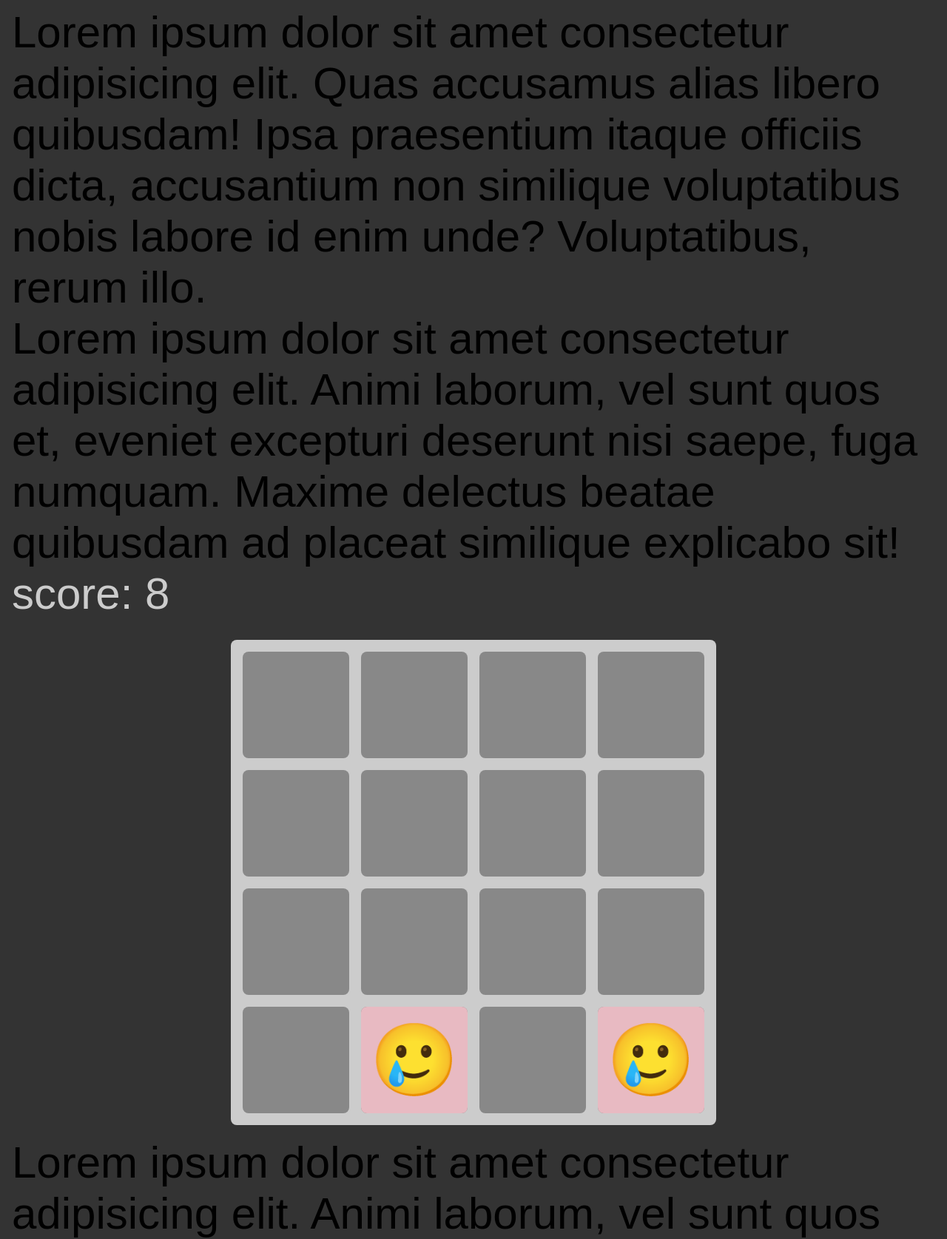
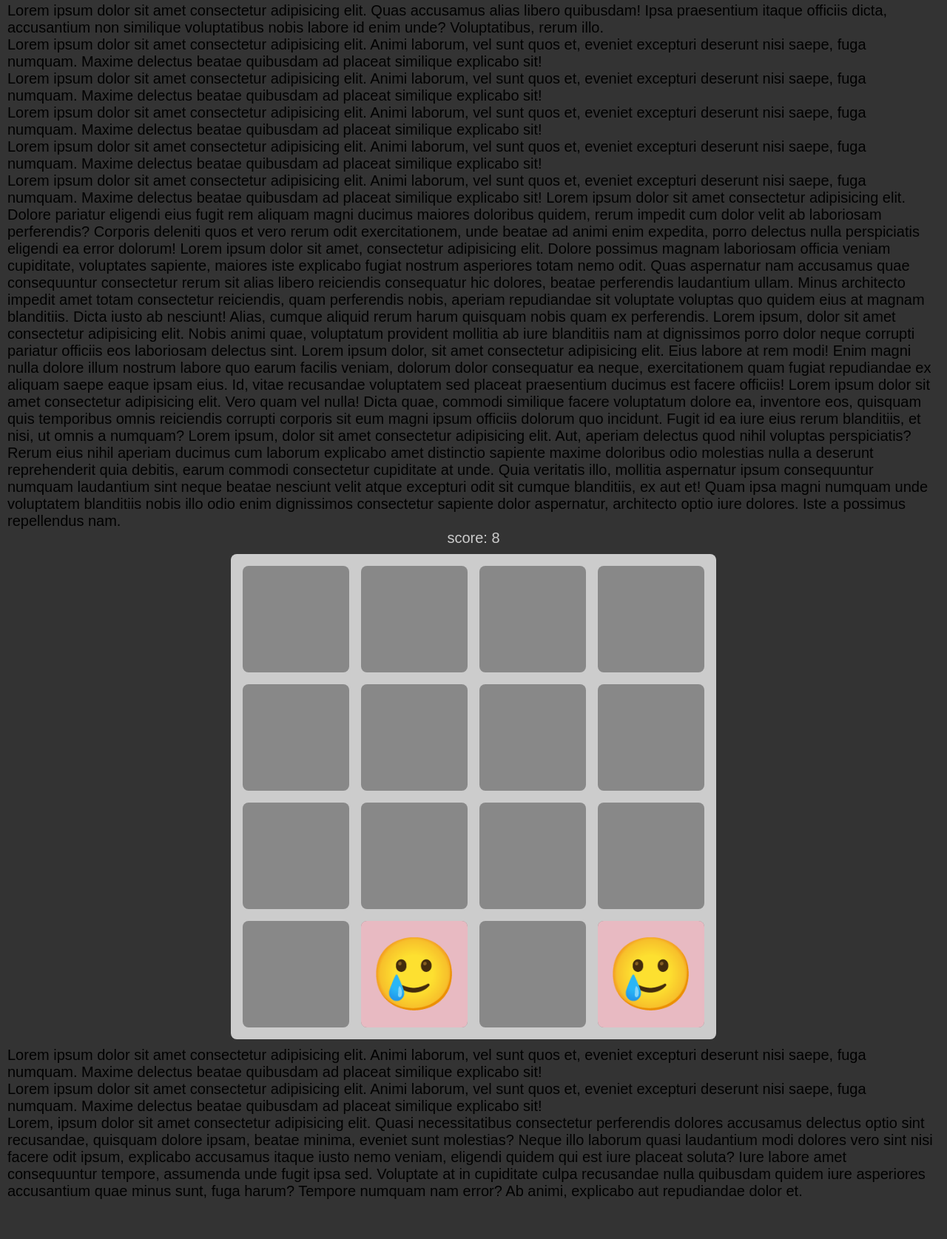
Before and after one commit to roast-rabbit/emoji2048, a plain HTML site: page index.html in a window 1280 px wide. Shown: the part 7-1682 px from the top of the page at 74% size. After the commit the page ends 1639 px from the top, so only its background shows below. Drawn offline with Linux system fonts and the light colour scheme.

Commit message:
adjust layout

```diff
--- a/index.html
+++ b/index.html
@@ -19,12 +19,69 @@
       vel sunt quos et, eveniet excepturi deserunt nisi saepe, fuga numquam.
       Maxime delectus beatae quibusdam ad placeat similique explicabo sit!
     </div>
+    <div>
+      Lorem ipsum dolor sit amet consectetur adipisicing elit. Animi laborum,
+      vel sunt quos et, eveniet excepturi deserunt nisi saepe, fuga numquam.
+      Maxime delectus beatae quibusdam ad placeat similique explicabo sit!
+    </div>
+    <div>
+      Lorem ipsum dolor sit amet consectetur adipisicing elit. Animi laborum,
+      vel sunt quos et, eveniet excepturi deserunt nisi saepe, fuga numquam.
+      Maxime delectus beatae quibusdam ad placeat similique explicabo sit!
+    </div>
+    <div>
+      Lorem ipsum dolor sit amet consectetur adipisicing elit. Animi laborum,
+      vel sunt quos et, eveniet excepturi deserunt nisi saepe, fuga numquam.
+      Maxime delectus beatae quibusdam ad placeat similique explicabo sit!
+    </div>
+    <div>
+      Lorem ipsum dolor sit amet consectetur adipisicing elit. Animi laborum,
+      vel sunt quos et, eveniet excepturi deserunt nisi saepe, fuga numquam.
+      Maxime delectus beatae quibusdam ad placeat similique explicabo sit! Lorem
+      ipsum dolor sit amet consectetur adipisicing elit. Dolore pariatur
+      eligendi eius fugit rem aliquam magni ducimus maiores doloribus quidem,
+      rerum impedit cum dolor velit ab laboriosam perferendis? Corporis deleniti
+      quos et vero rerum odit exercitationem, unde beatae ad animi enim
+      expedita, porro delectus nulla perspiciatis eligendi ea error dolorum!
+      Lorem ipsum dolor sit amet, consectetur adipisicing elit. Dolore possimus
+      magnam laboriosam officia veniam cupiditate, voluptates sapiente, maiores
+      iste explicabo fugiat nostrum asperiores totam nemo odit. Quas aspernatur
+      nam accusamus quae consequuntur consectetur rerum sit alias libero
+      reiciendis consequatur hic dolores, beatae perferendis laudantium ullam.
+      Minus architecto impedit amet totam consectetur reiciendis, quam
+      perferendis nobis, aperiam repudiandae sit voluptate voluptas quo quidem
+      eius at magnam blanditiis. Dicta iusto ab nesciunt! Alias, cumque aliquid
+      rerum harum quisquam nobis quam ex perferendis. Lorem ipsum, dolor sit
+      amet consectetur adipisicing elit. Nobis animi quae, voluptatum provident
+      mollitia ab iure blanditiis nam at dignissimos porro dolor neque corrupti
+      pariatur officiis eos laboriosam delectus sint. Lorem ipsum dolor, sit
+      amet consectetur adipisicing elit. Eius labore at rem modi! Enim magni
+      nulla dolore illum nostrum labore quo earum facilis veniam, dolorum dolor
+      consequatur ea neque, exercitationem quam fugiat repudiandae ex aliquam
+      saepe eaque ipsam eius. Id, vitae recusandae voluptatem sed placeat
+      praesentium ducimus est facere officiis! Lorem ipsum dolor sit amet
+      consectetur adipisicing elit. Vero quam vel nulla! Dicta quae, commodi
+      similique facere voluptatum dolore ea, inventore eos, quisquam quis
+      temporibus omnis reiciendis corrupti corporis sit eum magni ipsum officiis
+      dolorum quo incidunt. Fugit id ea iure eius rerum blanditiis, et nisi, ut
+      omnis a numquam? Lorem ipsum, dolor sit amet consectetur adipisicing elit.
+      Aut, aperiam delectus quod nihil voluptas perspiciatis? Rerum eius nihil
+      aperiam ducimus cum laborum explicabo amet distinctio sapiente maxime
+      doloribus odio molestias nulla a deserunt reprehenderit quia debitis,
+      earum commodi consectetur cupiditate at unde. Quia veritatis illo,
+      mollitia aspernatur ipsum consequuntur numquam laudantium sint neque
+      beatae nesciunt velit atque excepturi odit sit cumque blanditiis, ex aut
+      et! Quam ipsa magni numquam unde voluptatem blanditiis nobis illo odio
+      enim dignissimos consectetur sapiente dolor aspernatur, architecto optio
+      iure dolores. Iste a possimus repellendus nam.
+    </div>
     <div id="game">
-      <div id="score">score: <span>0</span></div>
       <div class="game-container">
+        <div id="score">score: <span>0</span></div>
         <div id="game-board">
           <div id="lose-message">
-            <p>GAME OVER😜 Your Score Is</p>
+            <p>GAME OVER😜</p>
+            <p>Your Score Is</p>
             <button id="restart">Click me to restart the Game😘</button>
           </div>
           <div id="overlay"></div>
@@ -41,6 +98,18 @@
       vel sunt quos et, eveniet excepturi deserunt nisi saepe, fuga numquam.
       Maxime delectus beatae quibusdam ad placeat similique explicabo sit!
     </div>
+    <div>
+      Lorem, ipsum dolor sit amet consectetur adipisicing elit. Quasi
+      necessitatibus consectetur perferendis dolores accusamus delectus optio
+      sint recusandae, quisquam dolore ipsam, beatae minima, eveniet sunt
+      molestias? Neque illo laborum quasi laudantium modi dolores vero sint nisi
+      facere odit ipsum, explicabo accusamus itaque iusto nemo veniam, eligendi
+      quidem qui est iure placeat soluta? Iure labore amet consequuntur tempore,
+      assumenda unde fugit ipsa sed. Voluptate at in cupiditate culpa recusandae
+      nulla quibusdam quidem iure asperiores accusantium quae minus sunt, fuga
+      harum? Tempore numquam nam error? Ab animi, explicabo aut repudiandae
+      dolor et.
+    </div>
     <script src="script.js" type="module"></script>
   </body>
 </html>
--- a/script.js
+++ b/script.js
@@ -6,7 +6,7 @@ const gameBoard = document.getElementById("game-board");
 let grid;
 let score;
 const loseMessage = document.querySelector("#lose-message");
-const loseMessageText = document.querySelector("#lose-message p");
+const loseMessageText = document.querySelector("#lose-message p:nth-child(2)");
 const overlay = document.querySelector("#overlay");
 const restart = document.querySelector("#restart");
 const scoreFigure = document.querySelector("#score span");
@@ -66,7 +66,7 @@ async function handleSwipeUp() {
     newTile.waitForTransition(true).then(() => {
       loseMessage.style.display = "block";
       overlay.style.display = "block";
-      loseMessageText.textContent = `GAME OVER😜 Your Score Is ${score}`;
+      loseMessageText.textContent = `Your Score Is ${score}`;
     });
     return true;
   }
@@ -85,7 +85,7 @@ async function handleSwipeDown() {
   grid.randomEmptyCell().tile = newTile;
   if (!canMoveUp() && !canMoveDown() && !canMoveLeft() && !canMoveRight()) {
     newTile.waitForTransition(true).then(() => {
-      loseMessageText.textContent = `GAME OVER😜 Your Score Is ${score}`;
+      loseMessageText.textContent = `Your Score Is ${score}`;
       loseMessage.style.display = "block";
       overlay.style.display = "block";
     });
@@ -106,7 +106,7 @@ async function handleSwipeRight() {
   grid.randomEmptyCell().tile = newTile;
   if (!canMoveUp() && !canMoveDown() && !canMoveLeft() && !canMoveRight()) {
     newTile.waitForTransition(true).then(() => {
-      loseMessageText.textContent = `GAME OVER😜 Your Score Is ${score}`;
+      loseMessageText.textContent = `Your Score Is ${score}`;
       loseMessage.style.display = "block";
       overlay.style.display = "block";
     });
@@ -127,7 +127,7 @@ async function handleSwipeLeft() {
   grid.randomEmptyCell().tile = newTile;
   if (!canMoveUp() && !canMoveDown() && !canMoveLeft() && !canMoveRight()) {
     newTile.waitForTransition(true).then(() => {
-      loseMessageText.textContent = `GAME OVER😜 Your Score Is ${score}`;
+      loseMessageText.textContent = `Your Score Is ${score}`;
       loseMessage.style.display = "block";
       overlay.style.display = "block";
     });
@@ -178,7 +178,7 @@ async function handleInput(e) {
   grid.randomEmptyCell().tile = newTile;
   if (!canMoveUp() && !canMoveDown() && !canMoveLeft() && !canMoveRight()) {
     newTile.waitForTransition(true).then(() => {
-      loseMessageText.textContent = `GAME OVER😜 Your Score Is ${score}`;
+      loseMessageText.textContent = `Your Score Is ${score}`;
       loseMessage.style.display = "block";
       overlay.style.display = "block";
     });
--- a/style.css
+++ b/style.css
@@ -3,11 +3,10 @@
 *::after {
   box-sizing: border-box;
   font-family: Arial, Helvetica, sans-serif;
+  font-size: 10px;
 }
-
-#score {
-  color: #ccc;
-  margin-bottom: 12px;
+div {
+  font-size: 2rem;
 }
 
 body {
@@ -21,14 +20,23 @@ body {
   margin: 0;
   font-size: 7.5vmin;
 }
-#game {
-  /* overscroll-behavior: contain; */
 
-  touch-action: none;
-  /* 苹果 */
+#game p {
+  font-size: 2rem;
 }
+
+#score {
+  color: #ccc;
+  font-size: 2rem;
+}
+
+#score span {
+  font-size: 2rem;
+}
+
 .game-container {
   display: flex;
+  flex-direction: column;
   justify-content: center;
   align-items: center;
 }
@@ -45,13 +53,15 @@ body {
   border-radius: 1vmin;
   padding: 2vmin;
   position: relative;
-  margin: 2vmin;
+  margin: 1rem;
 }
 
 #lose-message {
+  width: 80%;
   background-color: #333;
   color: #ddd;
-  padding: 3vmin;
+  opacity: 90%;
+  padding: 2rem;
   position: absolute;
   top: 50%;
   left: 50%;
@@ -62,6 +72,8 @@ body {
 }
 #lose-message #restart {
   cursor: pointer;
+  background-color: #ccc;
+  border-radius: 10px;
   font-size: 4vmin;
   padding: 2vmin;
 }
```
